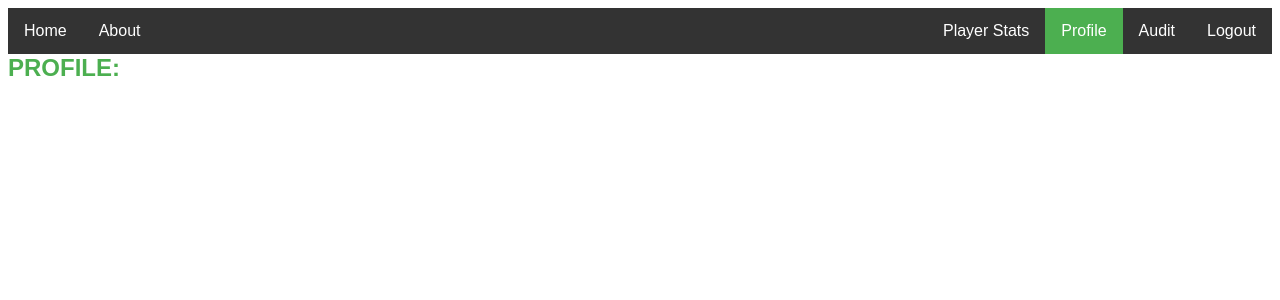
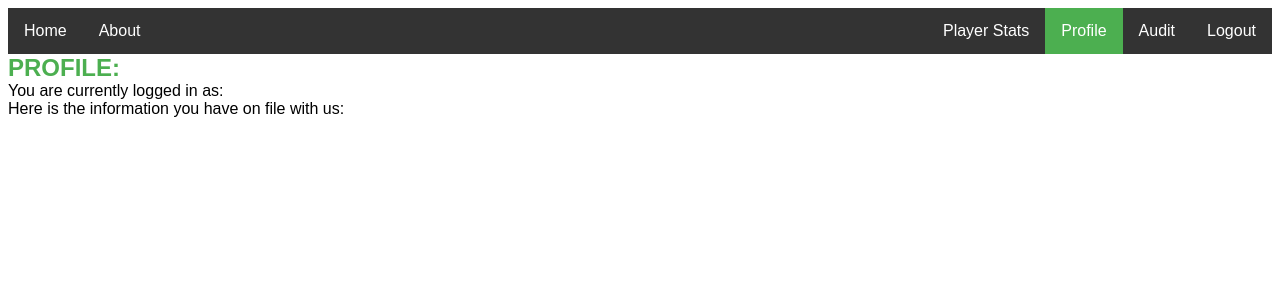
Before and after one commit to robert-vo/Bowling-Score-Tracking-System, a PHP site: page /loginSuccessful.php in a window 1280 px wide. Shown: the top 300 px of the page. Run offline with PHP 8.4, Linux system fonts and the light colour scheme; the visitor is signed in with stand-in values (Sample User, id 1); data that the repository does not hold is empty.

Commit message:
Displayed a welcome message

```diff
--- a/public_html/loginSuccessful.php
+++ b/public_html/loginSuccessful.php
@@ -37,12 +37,13 @@ if (!isset($_SESSION["sess_user"])) {
         while ($row = mysqli_fetch_assoc($result)) {
             $fname = $row['First_Name'];
             $lname = $row['Last_Name'];
+
         }
     }
     $fname = ucfirst($fname);
     $lname = ucfirst($lname);
-    echo "$fname $lname";
-
+    echo "You are currently logged in as: $fname $lname";
+    echo '<br>Here is the information you have on file with us:';
     $query2 = "SELECT * FROM players WHERE Email = '$user'";
     $result = $conn->query($query2);
     $numrows = $result->num_rows;
@@ -53,7 +54,6 @@ if (!isset($_SESSION["sess_user"])) {
     }
 
     //Displays Team Leader
-    echo "$fname $lname";
     $query2 = "SELECT * FROM team WHERE Leader = '$playerid'";
     $result = $conn->query($query2);
     $numrows = $result->num_rows;
```
